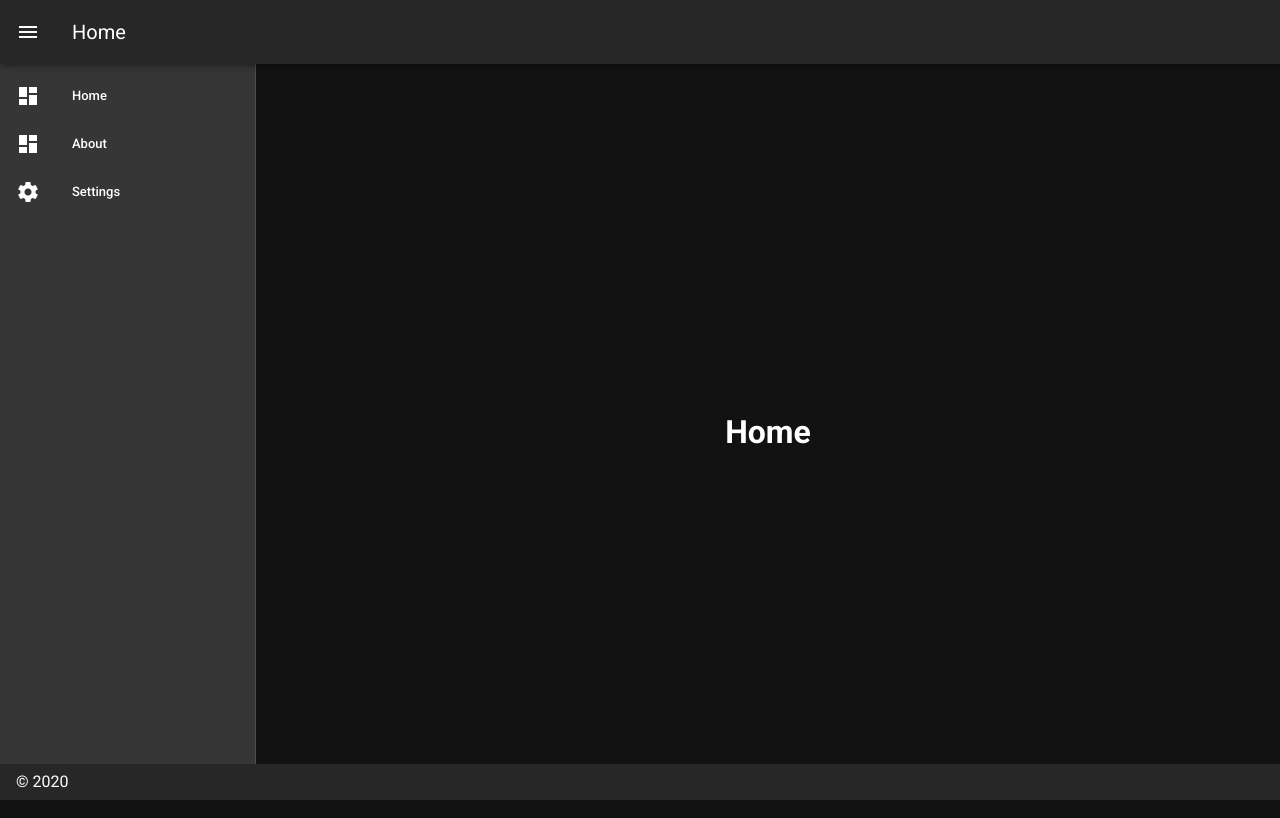
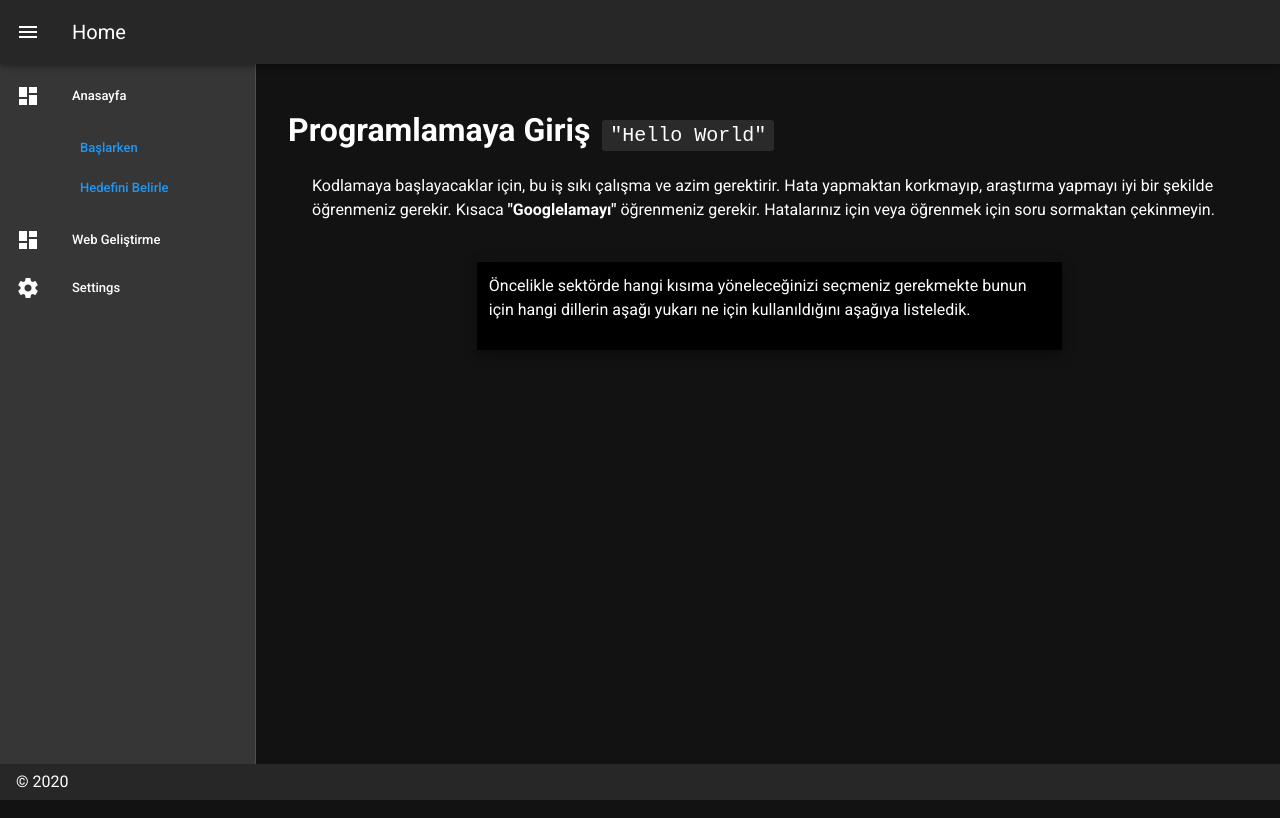
Before and after one commit to Akileus77/howtostart, a Vue app: page / in a window 1280 px wide. Built offline with nearby package versions, Linux system fonts and the light colour scheme.

Commit message:
some comp, better UI for home page, edited router

```diff
--- a/src/views/About.vue
+++ b/src/components/navbar.vue
@@ -1,29 +1,39 @@
 <template>
-  <v-app id="inspire">
+  <div class="container">
     <v-navigation-drawer
       v-model="drawer"
       app
       clipped
     >
       <v-list dense>
-      <router-link to="/" style="text-decoration:none;">
+
         <v-list-item link>
           <v-list-item-action>
             <v-icon>mdi-view-dashboard</v-icon>
           </v-list-item-action>
           <v-list-item-content>
-            <v-list-item-title>Home</v-list-item-title>
+            <v-list-item-title>Anasayfa</v-list-item-title>
           </v-list-item-content>
+
         </v-list-item>
-  </router-link>
 
-    <router-link to="/About" style="text-decoration:none;">
+    <v-list class="ml-16">
+                    <v-list-item>
+    <router-link to="/" style="text-decoration:none;"><v-list-item-title >Başlarken</v-list-item-title></router-link>
+                    </v-list-item>
+                <v-list-item>
+    <router-link to="/" style="text-decoration:none;"><v-list-item-title>Hedefini Belirle</v-list-item-title></router-link>
+                </v-list-item>
+
+        </v-list>
+
+    <router-link to="/Web" style="text-decoration:none;">
         <v-list-item link>
           <v-list-item-action>
             <v-icon>mdi-view-dashboard</v-icon>
             </v-list-item-action>
            <v-list-item-content>
-              <v-list-item-title> About</v-list-item-title>
+              <v-list-item-title>Web Geliştirme</v-list-item-title>
             </v-list-item-content>
         </v-list-item>
    </router-link>
@@ -45,25 +55,26 @@
       clipped-left
     >
       <v-app-bar-nav-icon @click.stop="drawer = !drawer"></v-app-bar-nav-icon>
-      <v-toolbar-title>About</v-toolbar-title>
+      <v-toolbar-title>{{ $route.name }}</v-toolbar-title>
+
     </v-app-bar>
+  </div>
 
-    <v-main>
-      <v-container
-        class="fill-height"
-        fluid
-      >
-        <v-row
-          align="center"
-          justify="center"
-        >
-        <h1 style="color:White;">About</h1>
-        </v-row>
-      </v-container>
-    </v-main>
+</template>
 
-    <v-footer app>
-      <span>&copy; {{ new Date().getFullYear() }}</span>
-    </v-footer>
-  </v-app>
-</template>
+
+<script>
+export default {
+  name: 'navbar',
+   props: {
+      source: String,
+    },
+    data: () => ({
+      drawer: null,
+    }),
+    created () {
+      this.$vuetify.theme.dark = true
+    },
+
+}
+</script>
--- a/src/router/index.js
+++ b/src/router/index.js
@@ -11,13 +11,13 @@ const routes = [
     component: Home
   },
   {
-    path: "/about",
-    name: "About",
+    path: "/web",
+    name: "Web",
     // route level code-splitting
     // this generates a separate chunk (about.[hash].js) for this route
     // which is lazy-loaded when the route is visited.
     component: () =>
-      import(/* webpackChunkName: "about" */ "../views/About.vue")
+      import(/* webpackChunkName: "about" */ "../views/web.vue")
   }
 ];
 
--- a/src/views/Home.vue
+++ b/src/views/Home.vue
@@ -1,63 +1,26 @@
 <template>
   <v-app id="inspire">
-    <v-navigation-drawer
-      v-model="drawer"
-      app
-      clipped
-    >
-      <v-list dense>
-      <router-link to="/" style="text-decoration:none;">
-        <v-list-item link>
-          <v-list-item-action>
-            <v-icon>mdi-view-dashboard</v-icon>
-          </v-list-item-action>
-          <v-list-item-content>
-            <v-list-item-title>Home</v-list-item-title>
-          </v-list-item-content>
-        </v-list-item>
-  </router-link>
 
-    <router-link to="/About" style="text-decoration:none;">
-        <v-list-item link>
-          <v-list-item-action>
-            <v-icon>mdi-view-dashboard</v-icon>
-            </v-list-item-action>
-           <v-list-item-content>
-              <v-list-item-title> About</v-list-item-title>
-            </v-list-item-content>
-        </v-list-item>
-   </router-link>
-
-        <v-list-item link>
-          <v-list-item-action>
-            <v-icon>mdi-cog</v-icon>
-          </v-list-item-action>
-          <v-list-item-content>
-            <v-list-item-title>Settings</v-list-item-title>
-          </v-list-item-content>
-        </v-list-item>
-
-      </v-list>
-    </v-navigation-drawer>
-
-    <v-app-bar
-      app
-      clipped-left
-    >
-      <v-app-bar-nav-icon @click.stop="drawer = !drawer"></v-app-bar-nav-icon>
-      <v-toolbar-title>Home</v-toolbar-title>
-    </v-app-bar>
+      <navbar></navbar>
 
     <v-main>
-      <v-container
-        class="fill-height"
-        fluid
-      >
-        <v-row
-          align="center"
-          justify="center"
-        >
-        <h1 style="color:White;">Home</h1>
+      <v-container fluid>
+        <v-row align="left" justify="left" class="ml-2">
+           <div class="ml-3 col-m-5" >
+        <h1 style="color:White;">Programlamaya Giriş <code class="ml-1" style="font-size:20px">"Hello World"</code></h1>
+            </div>
+
+            <div  class="mt-5 ml-3" style="white-space: pre-line">
+          <p class="ml-6">Kodlamaya başlayacaklar için, bu iş sıkı çalışma ve azim gerektirir.
+          Hata yapmaktan korkmayıp, araştırma yapmayı iyi bir şekilde öğrenmeniz gerekir.
+          Kısaca <span class="font-weight-bold">"Googlelamayı"</span> öğrenmeniz gerekir.
+          Hatalarınız için veya öğrenmek için soru sormaktan çekinmeyin.</p>
+            </div>
+            <div class="mt-6 elevation-8 col-sm-7 black lighter-4" style="white-space: pre-line; margin-left:20%">
+                <p>Öncelikle sektörde hangi kısıma yöneleceğinizi seçmeniz gerekmekte bunun
+                için hangi dillerin aşağı yukarı ne için kullanıldığını aşağıya listeledik.</p>
+            </div>
+
         </v-row>
       </v-container>
     </v-main>
@@ -69,15 +32,14 @@
 </template>
 
 <script>
-  export default {
-    props: {
-      source: String,
-    },
-    data: () => ({
-      drawer: null,
-    }),
-    created () {
-      this.$vuetify.theme.dark = true
-    },
+import Navbar from "@/components/navbar";
+
+
+export default {
+  name:"About",
+  components: {
+    Navbar
+
   }
+}
 </script>
--- /dev/null
+++ b/src/views/web.vue
@@ -0,0 +1,31 @@
+<template>
+  <v-app id="inspire">
+    <navbar></navbar>
+
+    <v-main>
+      <v-container class="fill-height" fluid>
+        <v-row align="center" justify="center">
+        <h1>Web</h1>
+
+        </v-row>
+      </v-container>
+      </v-main>
+
+       <v-footer app>
+      <span>&copy; {{ new Date().getFullYear() }}</span>
+    </v-footer>
+  </v-app>
+</template>
+
+<script>
+import Navbar from "@/components/navbar";
+
+
+export default {
+  name:"Web",
+  components: {
+    Navbar
+
+  }
+}
+</script>
```
